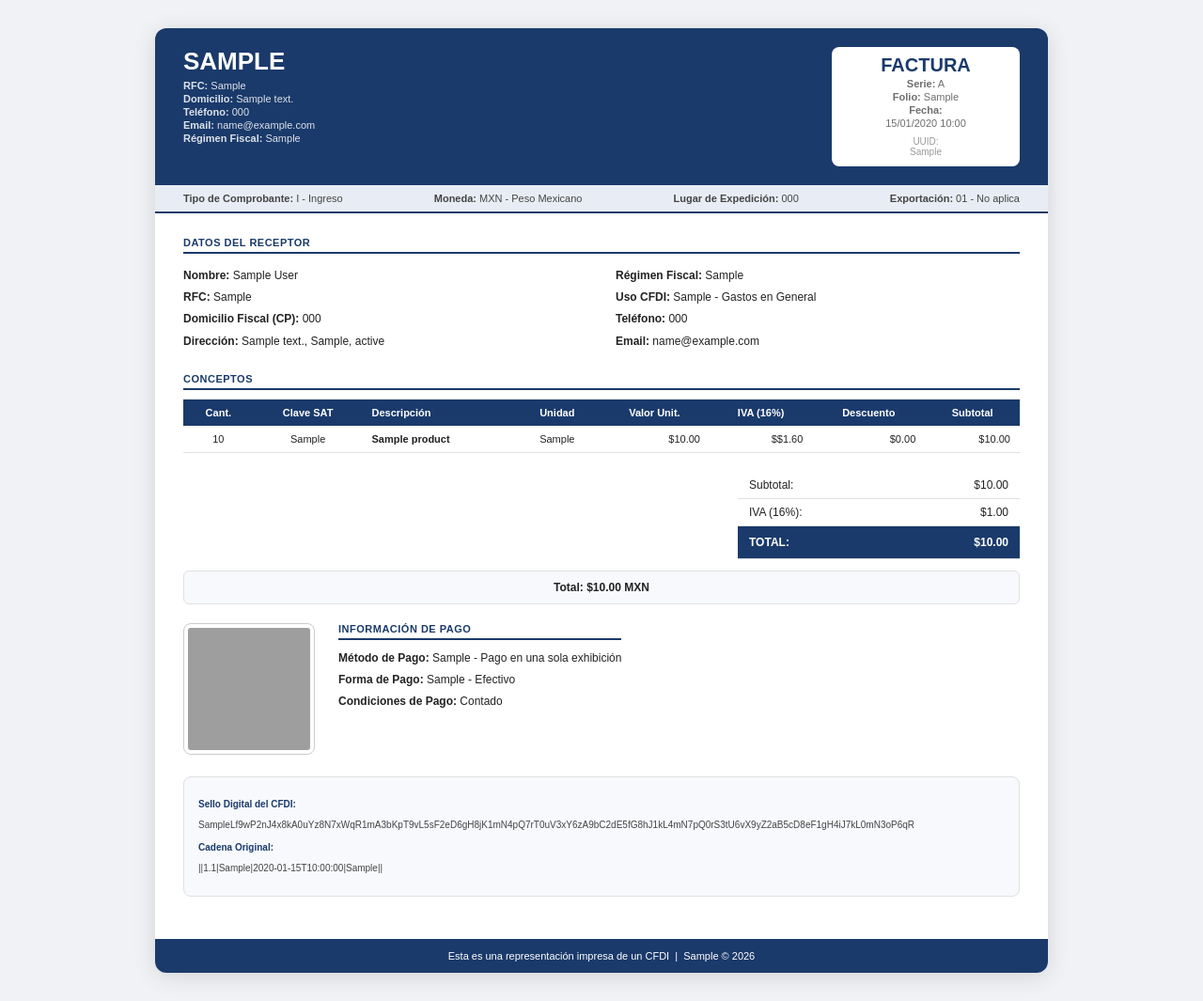
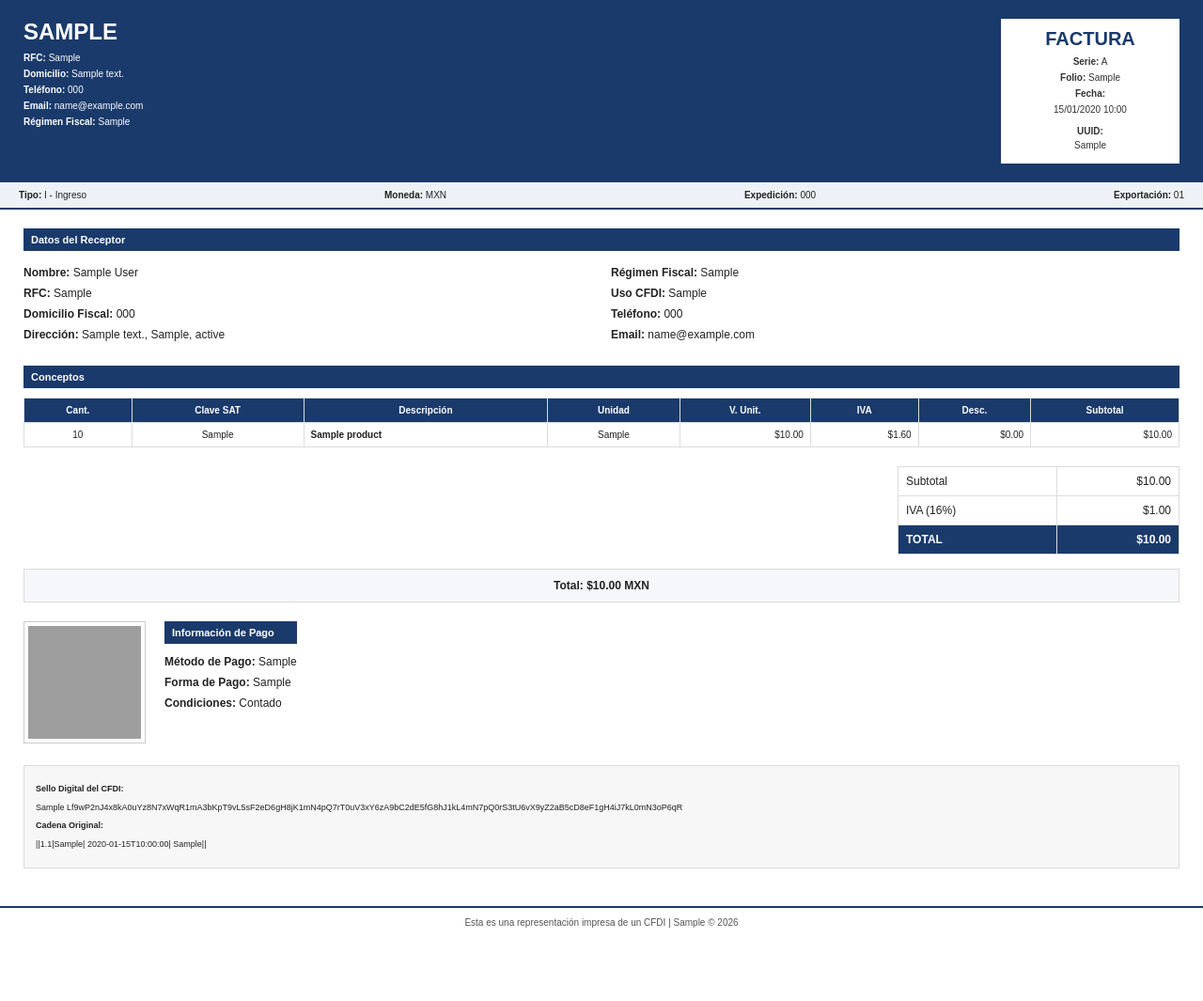
Before and after one commit to CintoraDev/Pharmacy-POS, a Flask app: page /sales/invoices/1 in a window 1280 px wide. Shown: the whole page at 94% size. After the commit the page ends 987 px from the top, so only its background shows below. Run offline with Flask 3, Linux system fonts and the light colour scheme; a user stored in the database is signed in; tables that the repository leaves empty hold one stand-in row (values such as "Sample post"); grey boxes are pictures that could not be loaded.

Commit message:
feat: add PDF export and email sending

```diff
--- a/pharmacy/routes/sales.py
+++ b/pharmacy/routes/sales.py
@@ -5,6 +5,11 @@ from flask_login import login_required
 from models import Product, db, Customer
 from datetime import datetime
 import uuid
+from flask_mail import Mail, Message
+from flask import current_app
+from weasyprint import HTML
+
+
 
 sales_bp = Blueprint('sales', __name__)
 
@@ -135,6 +140,23 @@ def createInvoice():
 
     db.session.add(new_invoice)
     db.session.commit()
+
+    html_string = render_template('invoices/invoice_pdf.html', invoice=new_invoice)
+    pdf_bytes = HTML(string=html_string).write_pdf()
+
+    msg = Message(
+    subject=f"Factura {new_invoice.folio} - Farmacia CUCEI",
+    recipients=[customer.email],
+    body=f"Estimado {customer.name}, adjunto encontrará su factura {new_invoice.folio}."
+)
+    msg.attach(
+        f"{new_invoice.folio}.pdf",
+        "application/pdf",
+        pdf_bytes
+    )
+    mail = Mail(current_app)
+    mail.send(msg)
+
     return jsonify({'success': True, 'message': 'Factura creada correctamente', 'invoice_id': new_invoice.id})
 
 
--- a/pharmacy/templates/invoices/invoice_pdf.html
+++ b/pharmacy/templates/invoices/invoice_pdf.html
@@ -4,7 +4,13 @@
 <head>
     <meta charset="UTF-8">
     <title>Factura CFDI - Farmacia CUCEI</title>
+
     <style>
+        @page {
+            size: A4;
+            margin: 6mm;
+        }
+
         * {
             margin: 0;
             padding: 0;
@@ -13,74 +19,64 @@
 
         body {
             font-family: Arial, sans-serif;
-            background: #f0f2f5;
-            padding: 30px;
             font-size: 12px;
             color: #222;
+            background: white;
         }
 
         .invoice {
-            width: 950px;
-            margin: auto;
-            background: #fff;
-            border-radius: 12px;
-            overflow: hidden;
-            box-shadow: 0 4px 24px rgba(0, 0, 0, 0.12);
+            width: 100%;
         }
 
         .invoice-header {
             background: #1a3a6b;
             color: white;
-            padding: 20px 30px;
+            padding: 20px 25px;
             display: flex;
             justify-content: space-between;
             align-items: flex-start;
         }
 
         .invoice-header h1 {
-            font-size: 26px;
-            font-weight: bold;
-            margin-bottom: 4px;
+            font-size: 24px;
+            margin-bottom: 6px;
         }
 
         .invoice-header p {
-            font-size: 11px;
-            opacity: 0.85;
+            font-size: 10px;
             margin: 2px 0;
+            line-height: 1.5;
         }
 
         .invoice-badge {
             background: white;
             color: #1a3a6b;
-            padding: 8px 20px;
-            border-radius: 8px;
+            padding: 10px 15px;
             text-align: center;
-            min-width: 200px;
+            min-width: 190px;
         }
 
         .invoice-badge h2 {
             font-size: 20px;
-            font-weight: bold;
+            margin-bottom: 5px;
         }
 
         .invoice-badge p {
-            font-size: 11px;
-            color: #555;
-            margin: 2px 0;
+            color: #333;
+            font-size: 10px;
         }
 
         .cfdi-bar {
-            background: #e8edf5;
-            padding: 8px 30px;
+            background: #eef2f7;
+            padding: 8px 20px;
             display: flex;
             justify-content: space-between;
             border-bottom: 2px solid #1a3a6b;
-            font-size: 11px;
-            color: #444;
+            font-size: 10px;
         }
 
         .invoice-body {
-            padding: 25px 30px;
+            padding: 20px 25px;
         }
 
         .section {
@@ -88,50 +84,47 @@
         }
 
         .section-title {
+            background: #1a3a6b;
+            color: white;
+            padding: 6px 8px;
             font-size: 11px;
             font-weight: bold;
-            text-transform: uppercase;
-            color: #1a3a6b;
-            border-bottom: 2px solid #1a3a6b;
-            padding-bottom: 4px;
             margin-bottom: 10px;
-            letter-spacing: 0.5px;
         }
 
         .row {
             display: flex;
-            gap: 30px;
+            gap: 20px;
         }
 
         .col {
             flex: 1;
         }
 
-        .col p {
+        .col p,
+        .payment-info p {
             margin: 4px 0;
-            line-height: 1.6;
+            line-height: 1.5;
         }
 
-        .products-table {
+        .products-table,
+        .totals-table {
             width: 100%;
             border-collapse: collapse;
-            margin-top: 8px;
         }
 
         .products-table th {
             background: #1a3a6b;
             color: white;
-            padding: 8px 10px;
-            text-align: center;
-            font-size: 11px;
-            font-weight: bold;
+            padding: 7px;
+            font-size: 10px;
+            border: 1px solid #dcdcdc;
         }
 
         .products-table td {
-            padding: 8px 10px;
-            border-bottom: 1px solid #e0e0e0;
-            vertical-align: top;
-            font-size: 11px;
+            padding: 7px;
+            font-size: 10px;
+            border: 1px solid #dcdcdc;
         }
 
         .products-table tbody tr:nth-child(even) {
@@ -145,74 +138,54 @@
         .totals-section {
             display: flex;
             justify-content: flex-end;
-            margin-top: 15px;
+            margin-top: 18px;
         }
 
         .totals-table {
             width: 300px;
-            border-collapse: collapse;
         }
 
         .totals-table td {
-            padding: 7px 12px;
-            font-size: 12px;
+            border: 1px solid #dcdcdc;
+            padding: 8px;
         }
 
-        .totals-table tr {
-            border-bottom: 1px solid #e0e0e0;
-        }
-
-        .totals-table .total-row {
+        .total-row {
             background: #1a3a6b;
             color: white;
             font-weight: bold;
-            font-size: 13px;
-        }
-
-        .totals-table .total-row td {
-            padding: 10px 12px;
         }
 
         .total-letters {
+            margin-top: 15px;
+            padding: 10px;
+            border: 1px solid #dcdcdc;
+            background: #f5f7fa;
             text-align: center;
             font-weight: bold;
-            font-size: 12px;
-            padding: 10px;
-            background: #f7f9fc;
-            border: 1px solid #e0e0e0;
-            border-radius: 6px;
-            margin-top: 12px;
         }
 
         .payment-qr {
             display: flex;
-            gap: 25px;
+            gap: 20px;
             margin-top: 20px;
             align-items: flex-start;
         }
 
         .qr-box img {
-            width: 140px;
-            height: 140px;
+            width: 130px;
+            height: 130px;
             border: 1px solid #ccc;
-            border-radius: 8px;
             padding: 4px;
         }
 
-        .payment-info p {
-            margin: 4px 0;
-            line-height: 1.6;
-        }
-
         .sellos {
-            background: #f7f9fc;
-            border: 1px solid #e0e0e0;
-            border-radius: 8px;
-            padding: 15px;
             margin-top: 20px;
-            font-size: 10px;
-            color: #444;
-            line-height: 1.6;
+            border: 1px solid #dcdcdc;
+            background: #f7f7f7;
+            padding: 12px;
+            font-size: 9px;
+            line-height: 1.5;
             word-break: break-all;
         }
 
@@ -220,187 +193,283 @@
             margin: 6px 0;
         }
 
-        .sellos strong {
-            color: #1a3a6b;
-        }
-
         .invoice-footer {
-            background: #1a3a6b;
-            color: white;
+            margin-top: 20px;
+            border-top: 2px solid #1a3a6b;
+            padding-top: 10px;
             text-align: center;
-            padding: 12px;
-            font-size: 11px;
-            margin-top: 20px;
-        }
-
-        .print-buttons {
-            text-align: center;
-            margin: 20px auto;
-            width: 950px;
-        }
-
-        .btn {
-            padding: 10px 25px;
-            border: none;
-            border-radius: 8px;
-            font-size: 13px;
-            cursor: pointer;
-            margin: 0 5px;
-        }
-
-        .btn-print {
-            background: #1a3a6b;
-            color: white;
-        }
-
-        .btn-back {
-            background: #e0e0e0;
-            color: #333;
+            font-size: 10px;
+            color: #555;
         }
     </style>
 </head>
 
 <body>
+
     <div class="invoice">
-        <!-- ENCABEZADO -->
+
+        <!-- HEADER -->
         <div class="invoice-header">
+
             <div>
                 <h1>{{ invoice.emisor.razon_social | upper }}</h1>
+
                 <p><strong>RFC:</strong> {{ invoice.emisor.rfc }}</p>
                 <p><strong>Domicilio:</strong> {{ invoice.emisor.address }}</p>
                 <p><strong>Teléfono:</strong> {{ invoice.emisor.phone }}</p>
                 <p><strong>Email:</strong> {{ invoice.emisor.email }}</p>
                 <p><strong>Régimen Fiscal:</strong> {{ invoice.emisor.fiscal_regimen }}</p>
             </div>
+
             <div class="invoice-badge">
                 <h2>FACTURA</h2>
+
                 <p><strong>Serie:</strong> A</p>
                 <p><strong>Folio:</strong> {{ invoice.folio }}</p>
+
                 <p><strong>Fecha:</strong></p>
                 <p>{{ invoice.emission_date.strftime('%d/%m/%Y %H:%M') }}</p>
-                <p style="margin-top:8px; font-size:10px; color:#888;">
-                    UUID:<br>{{ invoice.fiscal_folio }}
+
+                <p style="margin-top:8px;">
+                    <strong>UUID:</strong><br>
+                    {{ invoice.fiscal_folio }}
                 </p>
             </div>
+
         </div>
 
-        <!-- BARRA CFDI -->
+        <!-- CFDI -->
         <div class="cfdi-bar">
-            <span><strong>Tipo de Comprobante:</strong> I - Ingreso</span>
-            <span><strong>Moneda:</strong> MXN - Peso Mexicano</span>
-            <span><strong>Lugar de Expedición:</strong> {{ invoice.zip_expedition }}</span>
-            <span><strong>Exportación:</strong> 01 - No aplica</span>
+            <span><strong>Tipo:</strong> I - Ingreso</span>
+            <span><strong>Moneda:</strong> MXN</span>
+            <span><strong>Expedición:</strong> {{ invoice.zip_expedition }}</span>
+            <span><strong>Exportación:</strong> 01</span>
         </div>
 
         <div class="invoice-body">
 
-            <!-- DATOS DEL RECEPTOR -->
+            <!-- CLIENTE -->
             <div class="section">
-                <div class="section-title">Datos del Receptor</div>
+
+                <div class="section-title">
+                    Datos del Receptor
+                </div>
+
                 <div class="row">
+
                     <div class="col">
                         <p><strong>Nombre:</strong> {{ invoice.customer.name }}</p>
                         <p><strong>RFC:</strong> {{ invoice.customer.rfc }}</p>
-                        <p><strong>Domicilio Fiscal (CP):</strong> {{ invoice.customer.zip_code }}</p>
-                        <p><strong>Dirección:</strong> {{ invoice.customer.address }}, {{ invoice.customer.city }}, {{
-                            invoice.customer.state }}</p>
+
+                        <p>
+                            <strong>Domicilio Fiscal:</strong>
+                            {{ invoice.customer.zip_code }}
+                        </p>
+
+                        <p>
+                            <strong>Dirección:</strong>
+                            {{ invoice.customer.address }},
+                            {{ invoice.customer.city }},
+                            {{ invoice.customer.state }}
+                        </p>
                     </div>
+
                     <div class="col">
-                        <p><strong>Régimen Fiscal:</strong> {{ invoice.customer.fiscal_regimen }}</p>
-                        <p><strong>Uso CFDI:</strong> {{ invoice.cfdi_use }} - Gastos en General</p>
+
+                        <p>
+                            <strong>Régimen Fiscal:</strong>
+                            {{ invoice.customer.fiscal_regimen }}
+                        </p>
+
+                        <p>
+                            <strong>Uso CFDI:</strong>
+                            {{ invoice.cfdi_use }}
+                        </p>
+
                         <p><strong>Teléfono:</strong> {{ invoice.customer.phone }}</p>
                         <p><strong>Email:</strong> {{ invoice.customer.email }}</p>
+
                     </div>
+
                 </div>
+
             </div>
 
             <!-- PRODUCTOS -->
             <div class="section">
-                <div class="section-title">Conceptos</div>
+
+                <div class="section-title">
+                    Conceptos
+                </div>
+
                 <table class="products-table">
+
                     <thead>
                         <tr>
                             <th>Cant.</th>
                             <th>Clave SAT</th>
-                            <th style="text-align:left;">Descripción</th>
+                            <th>Descripción</th>
                             <th>Unidad</th>
-                            <th>Valor Unit.</th>
-                            <th>IVA (16%)</th>
-                            <th>Descuento</th>
+                            <th>V. Unit.</th>
+                            <th>IVA</th>
+                            <th>Desc.</th>
                             <th>Subtotal</th>
                         </tr>
                     </thead>
+
                     <tbody>
+
                         {% for detail in invoice.sale.details %}
                         <tr>
-                            <td align="center">{{ detail.quantity }}</td>
-                            <td align="center">{{ detail.product.sat_key or 'N/A' }}</td>
-                            <td><span class="product-name">{{ detail.product.name }}</span></td>
-                            <td align="center">{{ detail.product.unit or 'Pieza' }}</td>
-                            <td align="right">${{ "%.2f"|format(detail.unit_price) }}</td>
-                            <td align="right">$${{ "%.2f"|format(detail.unit_price | float * 0.16) }}</td>
-                            <td align="right">${{ "%.2f"|format(invoice.sale.discount | float) }}</td>
-                            <td align="right">${{ "%.2f"|format(detail.subtotal) }}</td>
+
+                            <td align="center">
+                                {{ detail.quantity }}
+                            </td>
+
+                            <td align="center">
+                                {{ detail.product.sat_key or 'N/A' }}
+                            </td>
+
+                            <td>
+                                <span class="product-name">
+                                    {{ detail.product.name }}
+                                </span>
+                            </td>
+
+                            <td align="center">
+                                {{ detail.product.unit or 'Pieza' }}
+                            </td>
+
+                            <td align="right">
+                                ${{ "%.2f"|format(detail.unit_price) }}
+                            </td>
+
+                            <td align="right">
+                                ${{ "%.2f"|format(detail.unit_price | float * 0.16) }}
+                            </td>
+
+                            <td align="right">
+                                ${{ "%.2f"|format(invoice.sale.discount | float) }}
+                            </td>
+
+                            <td align="right">
+                                ${{ "%.2f"|format(detail.subtotal) }}
+                            </td>
+
                         </tr>
                         {% endfor %}
+
                     </tbody>
+
                 </table>
+
             </div>
 
             <!-- TOTALES -->
             <div class="totals-section">
+
                 <table class="totals-table">
+
                     <tr>
-                        <td>Subtotal:</td>
-                        <td align="right">${{ "%.2f"|format(invoice.subtotal) }}</td>
+                        <td>Subtotal</td>
+                        <td align="right">
+                            ${{ "%.2f"|format(invoice.subtotal) }}
+                        </td>
                     </tr>
+
                     <tr>
-                        <td>IVA (16%):</td>
-                        <td align="right">${{ "%.2f"|format(invoice.iva) }}</td>
+                        <td>IVA (16%)</td>
+                        <td align="right">
+                            ${{ "%.2f"|format(invoice.iva) }}
+                        </td>
                     </tr>
+
                     <tr class="total-row">
-                        <td>TOTAL:</td>
-                        <td align="right">${{ "%.2f"|format(invoice.total) }}</td>
+                        <td>TOTAL</td>
+                        <td align="right">
+                            ${{ "%.2f"|format(invoice.total) }}
+                        </td>
                     </tr>
+
                 </table>
+
             </div>
 
             <div class="total-letters">
                 Total: ${{ "%.2f"|format(invoice.total) }} MXN
             </div>
 
-            <!-- PAGO Y QR -->
+            <!-- PAGO -->
             <div class="payment-qr">
+
                 <div class="qr-box">
+
                     <img src="https://api.qrserver.com/v1/create-qr-code/?size=140x140&data={{ invoice.fiscal_folio }}"
-                        alt="Código QR">
+                        alt="QR">
+
                 </div>
+
                 <div class="payment-info">
-                    <div class="section-title">Información de Pago</div>
-                    <p><strong>Método de Pago:</strong> {{ invoice.payment_method }} - Pago en una sola exhibición</p>
-                    <p><strong>Forma de Pago:</strong> {{ invoice.payment_type }} - Efectivo</p>
-                    <p><strong>Condiciones de Pago:</strong> Contado</p>
+
+                    <div class="section-title">
+                        Información de Pago
+                    </div>
+
+                    <p>
+                        <strong>Método de Pago:</strong>
+                        {{ invoice.payment_method }}
+                    </p>
+
+                    <p>
+                        <strong>Forma de Pago:</strong>
+                        {{ invoice.payment_type }}
+                    </p>
+
+                    <p>
+                        <strong>Condiciones:</strong>
+                        Contado
+                    </p>
+
                 </div>
+
             </div>
 
-            <!-- SELLOS SIMULADOS -->
+            <!-- SELLOS -->
             <div class="sellos">
-                <p><strong>Sello Digital del CFDI:</strong></p>
-                <p>{{ invoice.fiscal_folio
-                    }}Lf9wP2nJ4x8kA0uYz8N7xWqR1mA3bKpT9vL5sF2eD6gH8jK1mN4pQ7rT0uV3xY6zA9bC2dE5fG8hJ1kL4mN7pQ0rS3tU6vX9yZ2aB5cD8eF1gH4iJ7kL0mN3oP6qR
+
+                <p>
+                    <strong>Sello Digital del CFDI:</strong>
                 </p>
-                <p style="margin-top:8px;"><strong>Cadena Original:</strong></p>
-                <p>||1.1|{{ invoice.fiscal_folio }}|{{ invoice.emission_date.strftime('%Y-%m-%dT%H:%M:%S') }}|{{
-                    invoice.emisor.rfc }}||</p>
+
+                <p>
+                    {{ invoice.fiscal_folio }}
+                    Lf9wP2nJ4x8kA0uYz8N7xWqR1mA3bKpT9vL5sF2eD6gH8jK1mN4pQ7rT0uV3xY6zA9bC2dE5fG8hJ1kL4mN7pQ0rS3tU6vX9yZ2aB5cD8eF1gH4iJ7kL0mN3oP6qR
+                </p>
+
+                <p>
+                    <strong>Cadena Original:</strong>
+                </p>
+
+                <p>
+                    ||1.1|{{ invoice.fiscal_folio }}|
+                    {{ invoice.emission_date.strftime('%Y-%m-%dT%H:%M:%S') }}|
+                    {{ invoice.emisor.rfc }}||
+                </p>
+
             </div>
 
         </div>
 
+        <!-- FOOTER -->
         <div class="invoice-footer">
-            Esta es una representación impresa de un CFDI &nbsp;|&nbsp; {{ invoice.emisor.razon_social }} © 2026
+
+            Esta es una representación impresa de un CFDI |
+            {{ invoice.emisor.razon_social }} © 2026
+
         </div>
 
     </div>
+
 </body>
 
 </html>
```
